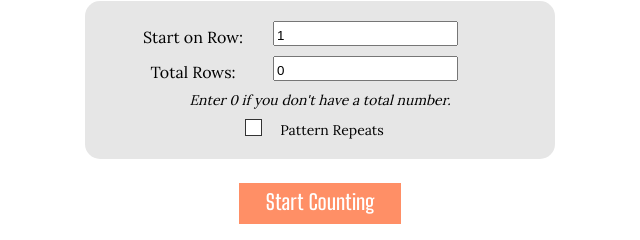
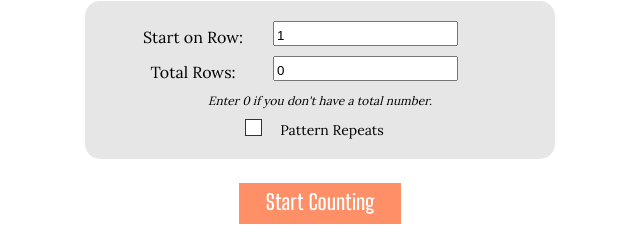
Before and after one commit to ariel-sievers/Knit-Helper, a plain HTML site: page HTML/Row_Counter.html in a window 1280 px wide. Shown: the part 344-584 px from the top of the page, 320-960 px from the left. Drawn offline with Linux system fonts and the light colour scheme.

Commit message:
Edit Paragraph Font Size

```diff
--- a/CSS/Layout.css
+++ b/CSS/Layout.css
@@ -162,7 +162,7 @@ h5 {
 }
 
 p {
-    font-size: 12px;
+    font-size: 14px;
 }
 
 h5, p, label {
--- a/CSS/Row_Counter.css
+++ b/CSS/Row_Counter.css
@@ -87,7 +87,10 @@ input[type=checkbox] {
     white-space: nowrap;
     display: inline;
     line-height: 15px;
-    font-size: 14px;
+}
+
+.container.small p i {
+    font-size: 12px;
 }
 
 .labelBox {
```
